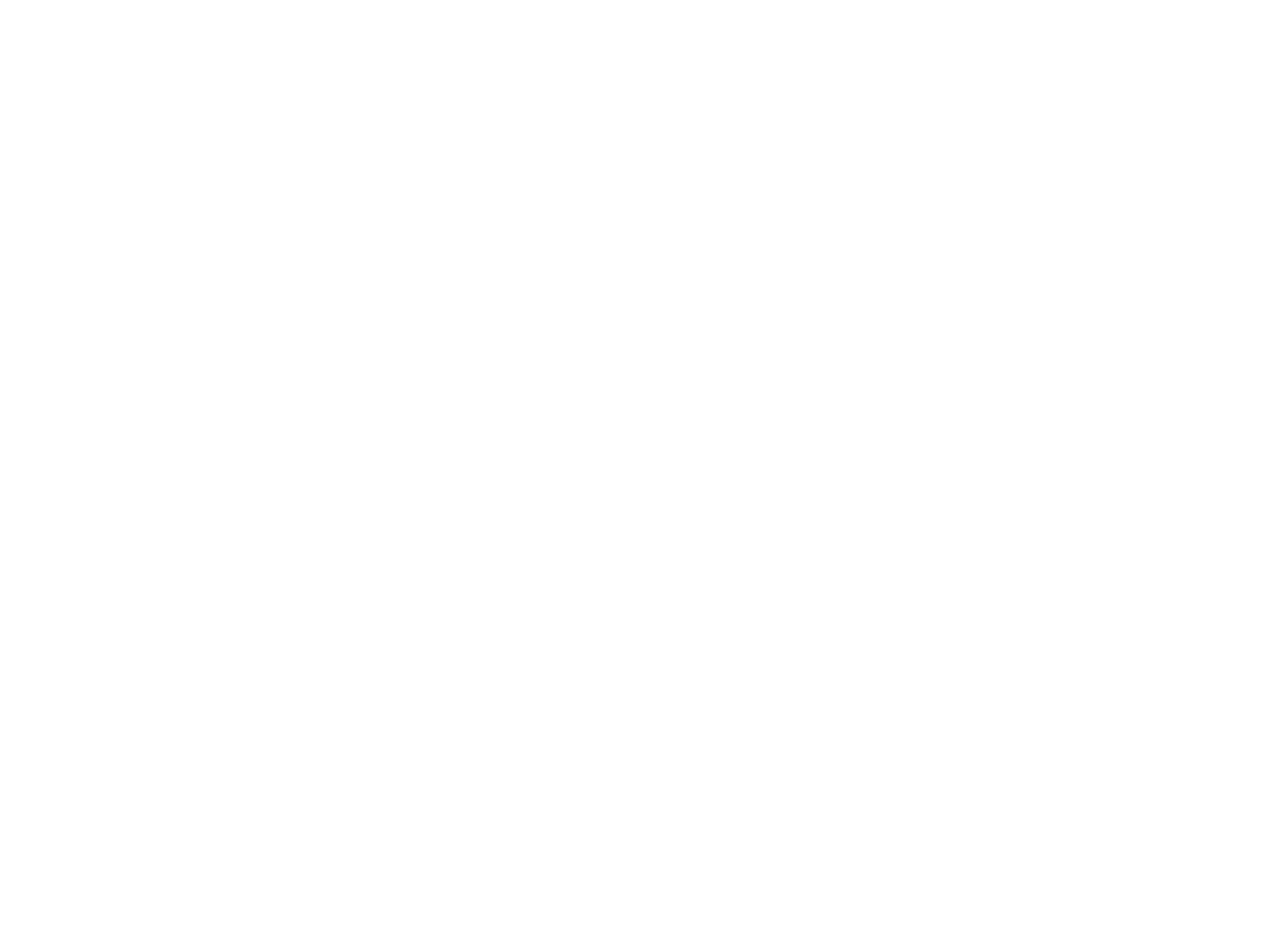
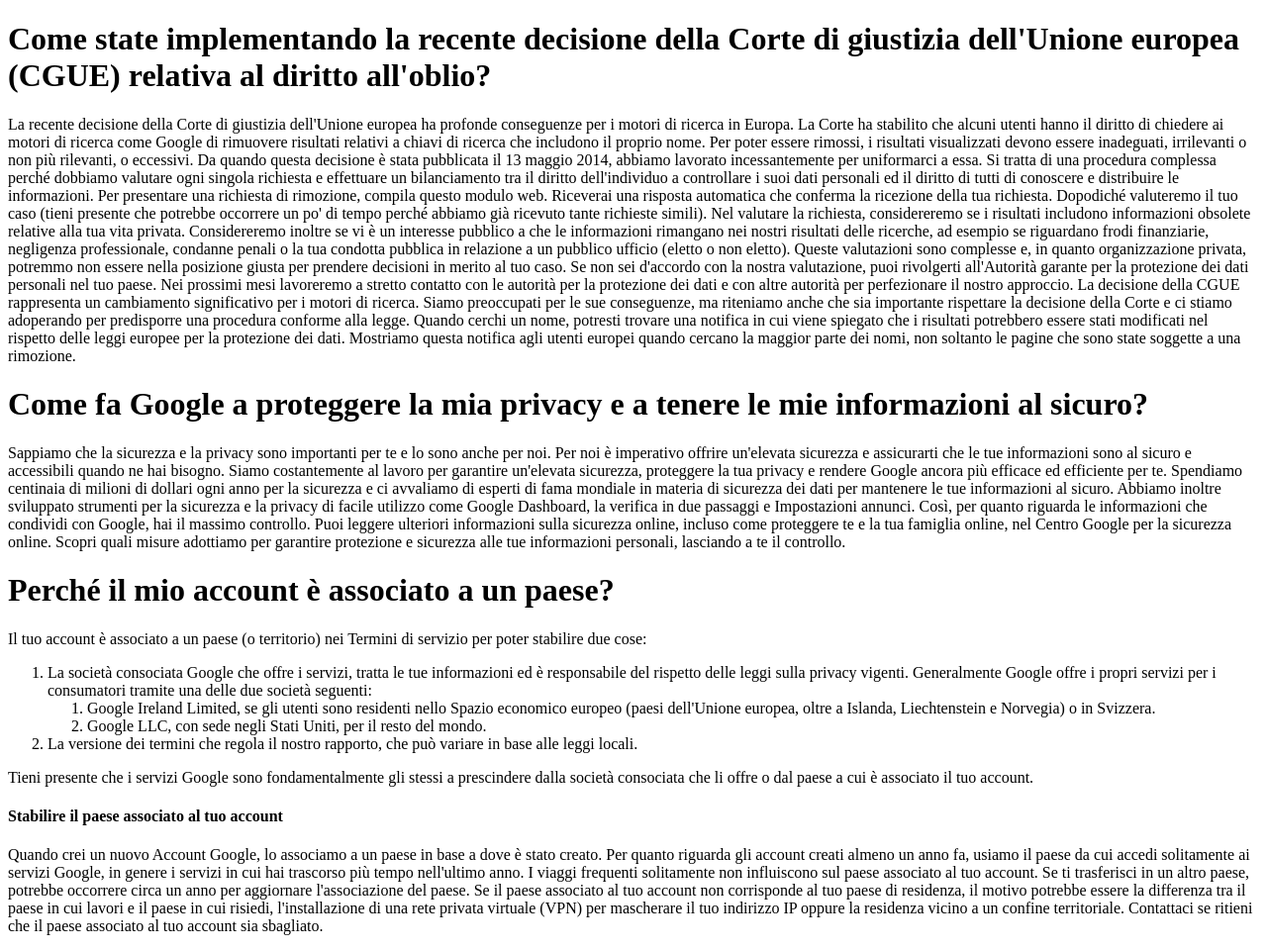
Before and after one commit to Riki420/php-google-faq, a PHP site: page / in a window 1280 px wide. Before the commit the page is empty. Shown: the whole page at 99% size. Before the commit the page ends 800 px from the top, so only its background shows below. Run offline with PHP 8.4, Linux system fonts and the light colour scheme.

Commit message:
aggiunte FAQS

```diff
--- a/index.php
+++ b/index.php
@@ -10,6 +10,34 @@
                             Quando cerchi un nome, potresti trovare una notifica in cui viene spiegato che i risultati potrebbero essere stati modificati nel rispetto delle leggi europee per la protezione dei dati. Mostriamo questa notifica agli utenti europei quando cercano la maggior parte dei nomi, non soltanto le pagine che sono state soggette a una rimozione."
 
         ],
+        [
+            'title' => "Come fa Google a proteggere la mia privacy e a tenere le mie informazioni al sicuro?",
+            'paragraph' => "Sappiamo che la sicurezza e la privacy sono importanti per te e lo sono anche per noi. Per noi è imperativo offrire un'elevata sicurezza e assicurarti che le tue informazioni sono al sicuro e accessibili quando ne hai bisogno.
+                            Siamo costantemente al lavoro per garantire un'elevata sicurezza, proteggere la tua privacy e rendere Google ancora più efficace ed efficiente per te. Spendiamo centinaia di milioni di dollari ogni anno per la sicurezza e ci avvaliamo di esperti di fama mondiale in materia di sicurezza dei dati per mantenere le tue informazioni al sicuro. Abbiamo inoltre sviluppato strumenti per la sicurezza e la privacy di facile utilizzo come Google Dashboard, la verifica in due passaggi e Impostazioni annunci. Così, per quanto riguarda le informazioni che condividi con Google, hai il massimo controllo.
+                            Puoi leggere ulteriori informazioni sulla sicurezza online, incluso come proteggere te e la tua famiglia online, nel Centro Google per la sicurezza online.
+                            Scopri quali misure adottiamo per garantire protezione e sicurezza alle tue informazioni personali, lasciando a te il controllo."
+
+        ],
+        [
+            'title' => "Perché il mio account è associato a un paese?",
+            'paragraph' => "Il tuo account è associato a un paese (o territorio) nei Termini di servizio per poter stabilire due cose:
+                            <ol>
+                                <li>
+                                    La società consociata Google che offre i servizi, tratta le tue informazioni ed è responsabile del rispetto delle leggi sulla privacy vigenti. Generalmente Google offre i propri servizi per i consumatori tramite una delle due società seguenti:
+                                    <ol>
+                                        <li>Google Ireland Limited, se gli utenti sono residenti nello Spazio economico europeo (paesi dell'Unione europea, oltre a Islanda, Liechtenstein e Norvegia) o in Svizzera.</li>
+                                        <li>Google LLC, con sede negli Stati Uniti, per il resto del mondo.</li>
+                                    </ol>
+                                </li>
+                                <li>La versione dei termini che regola il nostro rapporto, che può variare in base alle leggi locali.</li>
+                            </ol>
+                            Tieni presente che i servizi Google sono fondamentalmente gli stessi a prescindere dalla società consociata che li offre o dal paese a cui è associato il tuo account.
+                            <h4>Stabilire il paese associato al tuo account</h4>
+                            Quando crei un nuovo Account Google, lo associamo a un paese in base a dove è stato creato. Per quanto riguarda gli account creati almeno un anno fa, usiamo il paese da cui accedi solitamente ai servizi Google, in genere i servizi in cui hai trascorso più tempo nell'ultimo anno.
+                            I viaggi frequenti solitamente non influiscono sul paese associato al tuo account. Se ti trasferisci in un altro paese, potrebbe occorrere circa un anno per aggiornare l'associazione del paese.
+                            Se il paese associato al tuo account non corrisponde al tuo paese di residenza, il motivo potrebbe essere la differenza tra il paese in cui lavori e il paese in cui risiedi, l'installazione di una rete privata virtuale (VPN) per mascherare il tuo indirizzo IP oppure la residenza vicino a un confine territoriale. Contattaci se ritieni che il paese associato al tuo account sia sbagliato."
+        ],
+
     ]
 
 ?>
@@ -23,6 +51,12 @@
     <title>PHP Google FAQ</title>
 </head>
 <body>
+    <!--Ciclo sull'array FAQS per ogni faq dentro di esso-->
+    <?php for ($i = 0; $i < count($faqs); $i++) { ?>
+        <!--Stampo il risultato tramite la chiave--->
+        <h1><? echo $faqs[$i]['title'] ?></h1>
+        <p><? echo $faqs[$i]['paragraph'] ?></p>
 
+    <?php } ?>
 </body>
 </html>
```
